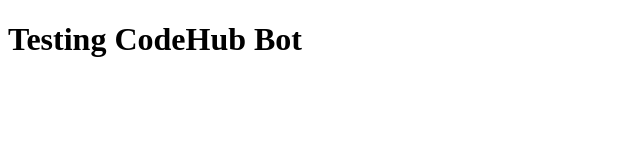
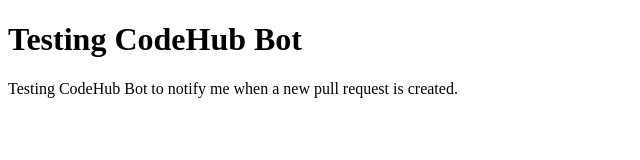
Before and after one commit to houmenghor/testing-codehub-notify, a plain HTML site: page index.html in a window 1280 px wide. Shown: the whole page, without its empty margins (0-640 px from the left). Drawn offline with Linux system fonts and the light colour scheme.

Commit message:
first commit

```diff
--- a/index.html
+++ b/index.html
@@ -7,5 +7,6 @@
 </head>
 <body>
     <h1>Testing CodeHub Bot</h1>
+    <p>Testing CodeHub Bot to notify me when a new pull request is created.</p>
 </body>
 </html>
```
